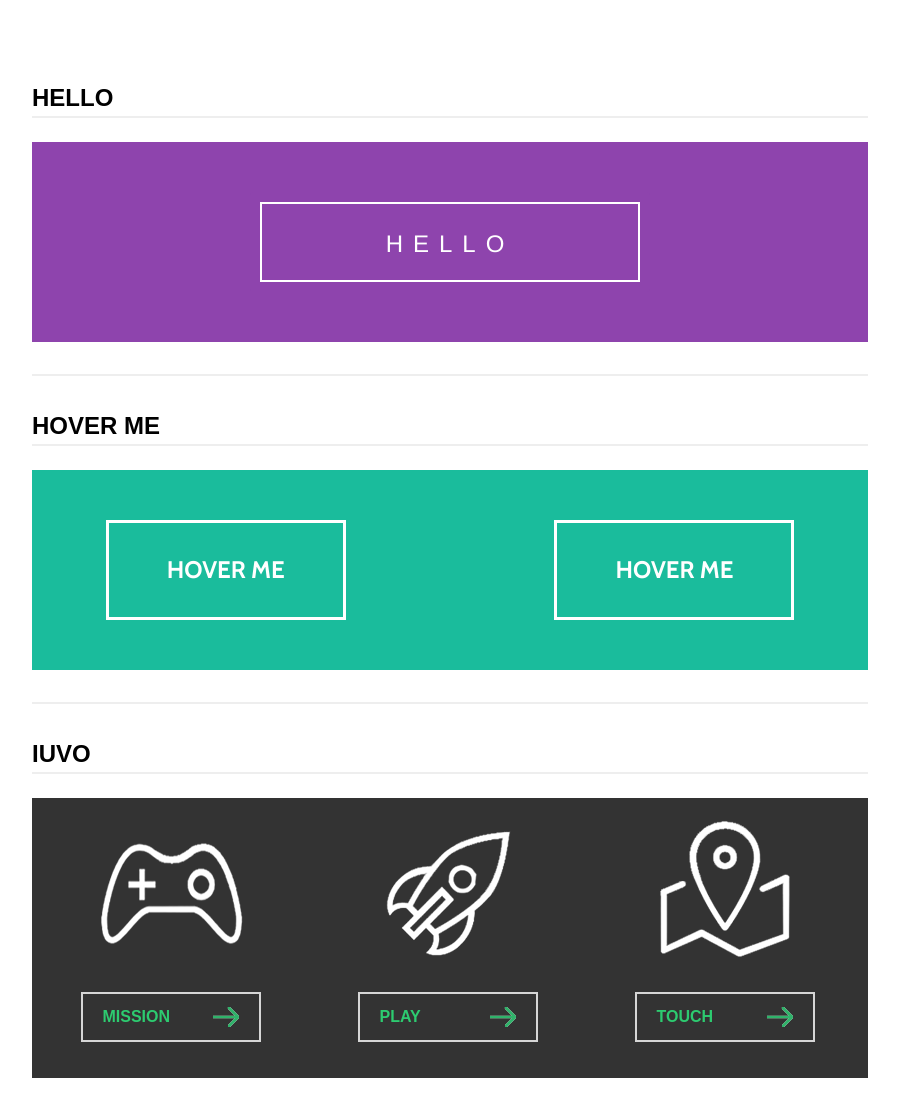
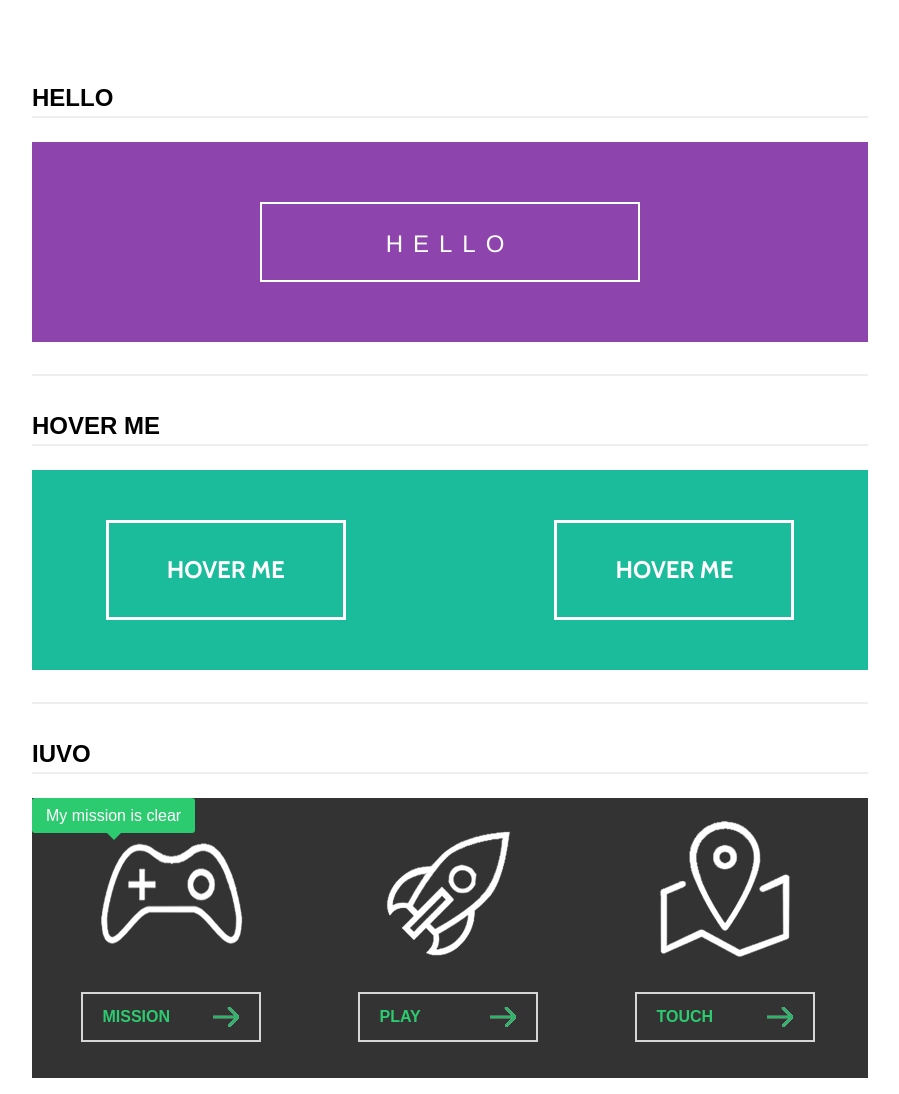
Before and after one commit to aikin/ui-patterns-train, a website: page ui-patterns/ghost-button/index.html in a window 1280 px wide. Shown: the whole page, without its empty margins (190-1089 px from the left). Drawn offline with nearby package versions, Linux system fonts and the light colour scheme.

Commit message:
aikin: change layout

```diff
--- a/bower.json
+++ b/bower.json
@@ -15,6 +15,7 @@
     "tests"
   ],
   "dependencies": {
+    "jquery": "~2.1.4",
     "normalize.css": "~3.0.3"
   }
 }
--- a/ui-patterns/ghost-button/css/main.css
+++ b/ui-patterns/ghost-button/css/main.css
@@ -38,6 +38,7 @@ hr {
 	border-top: 2px solid #eee;
 }
 
+/*ghost-btn-hello-container area*/
 .ghost-btn-hello-container {
 	background-color: #8e44ad;
 	font-family: 'Helvetica Neue', 'Helvetica', 'Arial';
@@ -83,7 +84,7 @@ hr {
 	border: 2px solid white;
 }
 
-
+/*ghost-btn-hover-container area*/
 
 .ghost-btn-hover-container {
 	background-color: #1abc9c;
@@ -236,7 +237,7 @@ hr {
 }
 
 
-
+/*ghost-btn-iuvo-container area*/
 
 .ghost-btn-iuvo-container {
 	position: relative;
@@ -375,3 +376,35 @@ hr {
 	height: 100%;
 	bottom: 0;
 }
+
+.ghost-btn-iuvo-container .tip {
+	position: absolute;
+	line-height: 35px;
+	background-color: #2DCB70;
+	color: #fff;
+	margin: 0 auto;
+	padding: 0 14px;
+	border-radius: 3px;
+	-webkit-border-radius: 3px;
+	-moz-border-radius: 3px;
+	-ms-border-radius: 3px;
+	-o-border-radius: 3px;
+	opacity: 1;
+}
+
+.ghost-btn-iuvo-container .tip em {
+	font-style: normal;
+}
+
+.ghost-btn-iuvo-container .tip span {
+	display: block;
+	position: absolute;
+	left: 0;
+	right: 0;
+	margin: 0 auto;
+	width: 0;
+	height: 0;
+	overflow: hidden;
+	border: 7px solid transparent;
+	border-top-color: #2DCB70;
+}
--- a/ui-patterns/ghost-button/index.html
+++ b/ui-patterns/ghost-button/index.html
@@ -31,7 +31,7 @@
 	<div class="ghost-btn-iuvo-container">
 		<div class="link link-miss">
 			<span class="icon"></span>
-			<a href="#" class="button">
+			<a href="#" class="button" data-tip-title="My mission is clear">
 				<span class="line line-top"></span>
 				<span class="line line-right"></span>
 				<span class="line line-bottom"></span>
@@ -42,7 +42,7 @@
 
 		<div class="link link-play">
 			<span class="icon"></span>
-			<a href="#" class="button">
+			<a href="#" class="button" data-tip-title="This is my playground">
 				<span class="line line-top"></span>
 				<span class="line line-right"></span>
 				<span class="line line-bottom"></span>
@@ -53,7 +53,7 @@
 
 		<div class="link link-touch">
 			<span class="icon"></span>
-			<a href="#" class="button">
+			<a href="#" class="button" data-tip-title="Lets do something together">
 				<span class="line line-top"></span>
 				<span class="line line-right"></span>
 				<span class="line line-bottom"></span>
@@ -61,7 +61,40 @@
 				touch
 			</a>
 		</div>
+
+		<div class="tip">
+			<em>My mission is clear</em>
+			<span></span>
+		</div>
 	</div>
 </div>
+
+<script type="text/javascript" src="../vendor/jquery/dist/jquery.min.js"></script>
+<script type="text/javascript">
+
+	jQuery(document).ready(function($) {
+
+		$(".ghost-btn-iuvo-container .button").hover(function() {
+
+			var $tipElem = $(".tip");
+			$('.tip em').html($(this).attr('data-tip-title'));
+
+			var pos = $(this).position();
+			var dis = ($tipElem.outerWidth() - $(this).outerWidth()) / 2;
+			var final = pos.left - dis;
+
+			console.log(final);
+			$tipElem.css({left: final + "px"})
+					.animate({opacity: 1, top: 160}, 300);
+
+		}, function() {
+
+			$('.tip').animate({opacity: 0, top: 120 }, 300)
+
+		});
+
+	});
+
+</script>
 </body>
 </html>
```
